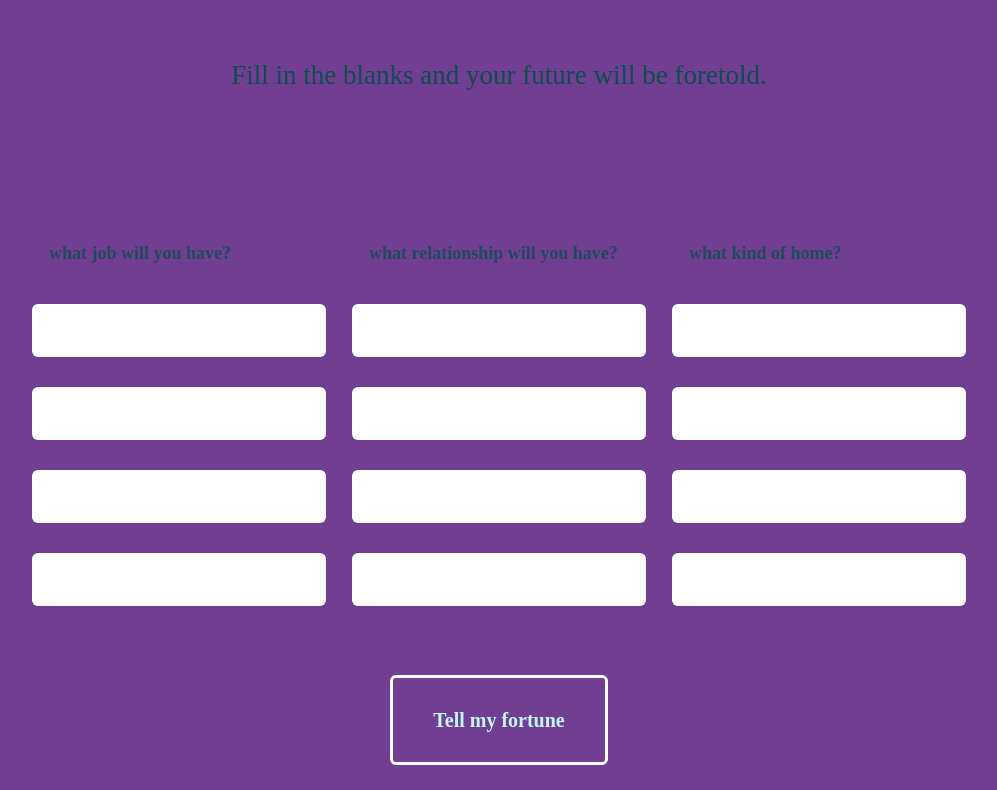
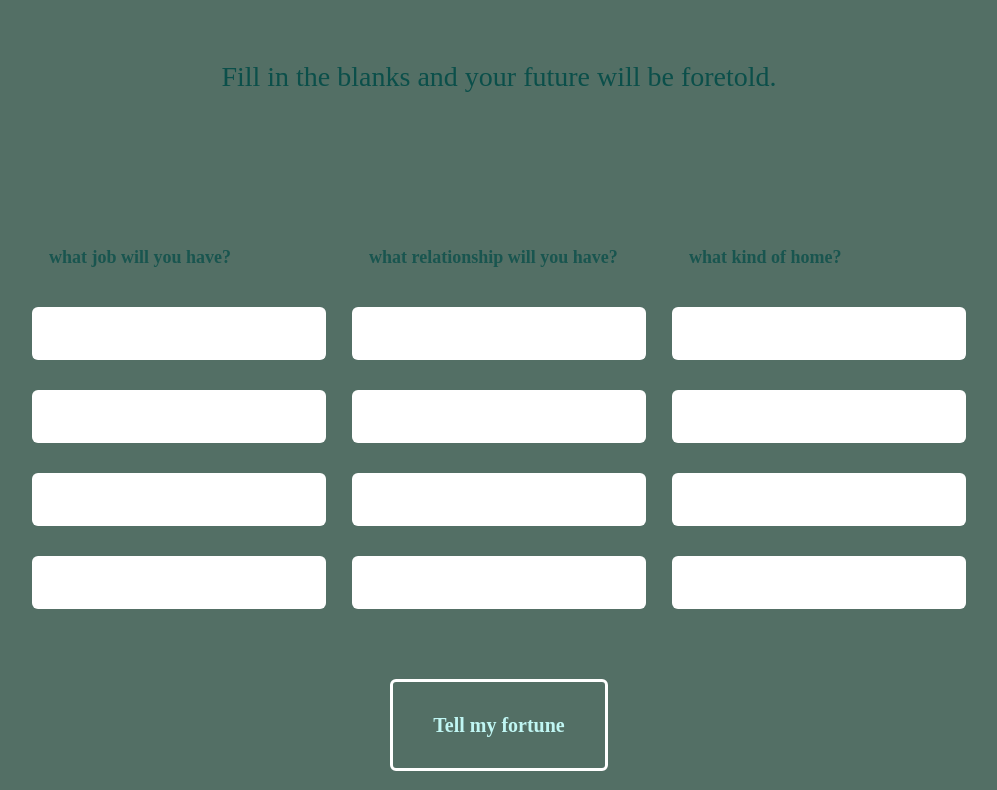
Before and after one commit to MadisonR33/MASH-Game-, a plain HTML site: page index.html in a window 1280 px wide. Shown: the part 152-942 px from the top of the page, without its empty margins (141-1138 px from the left). Drawn offline with Linux system fonts and the light colour scheme.

Commit message:
Update style.css

```diff
--- a/style.css
+++ b/style.css
@@ -1,9 +1,9 @@
 /* Body styling */
 body {
-  background: #713e94;
+  background: #536f65;
   color: #0B4F4A;
-  font-family: Times New Roman, Arial;
-  font-size: 27px;
+  font-family: Times New Roman, serif;
+  font-size: 28px;
   font-weight: 300;
   line-height: 1.65em;
   margin: 0 auto;
```
